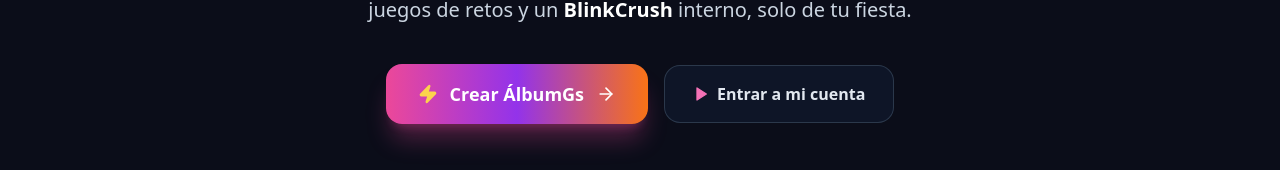
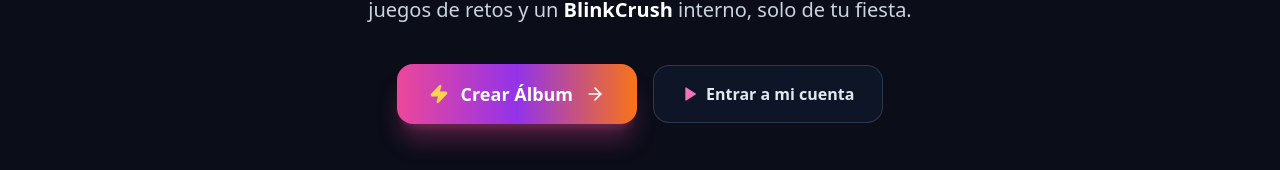
Before and after one commit to imperialempy-collab/event-dump, a Next.js app: page / in a window 1280 px wide. Shown: the part 534-704 px from the top of the page. Built offline with nearby package versions, Linux system fonts and the light colour scheme; no server answers.

Commit message:
Update index.js

```diff
--- a/src/pages/index.js
+++ b/src/pages/index.js
@@ -192,7 +192,7 @@ export default function LandingPage() {
               className="w-full sm:w-auto bg-gradient-to-r from-pink-500 via-purple-600 to-orange-500 hover:brightness-110 text-white font-extrabold px-8 py-4 rounded-2xl text-lg transition-all shadow-xl shadow-pink-500/30 hover:scale-[1.02] active:scale-95 flex items-center justify-center gap-3 group"
             >
               <Zap className="w-5 h-5 fill-current text-amber-300" />
-              <span>Crear ÁlbumGs</span>
+              <span>Crear Álbum</span>
               <ArrowRight className="w-5 h-5 group-hover:translate-x-1 transition-transform" />
             </button>
 
```
